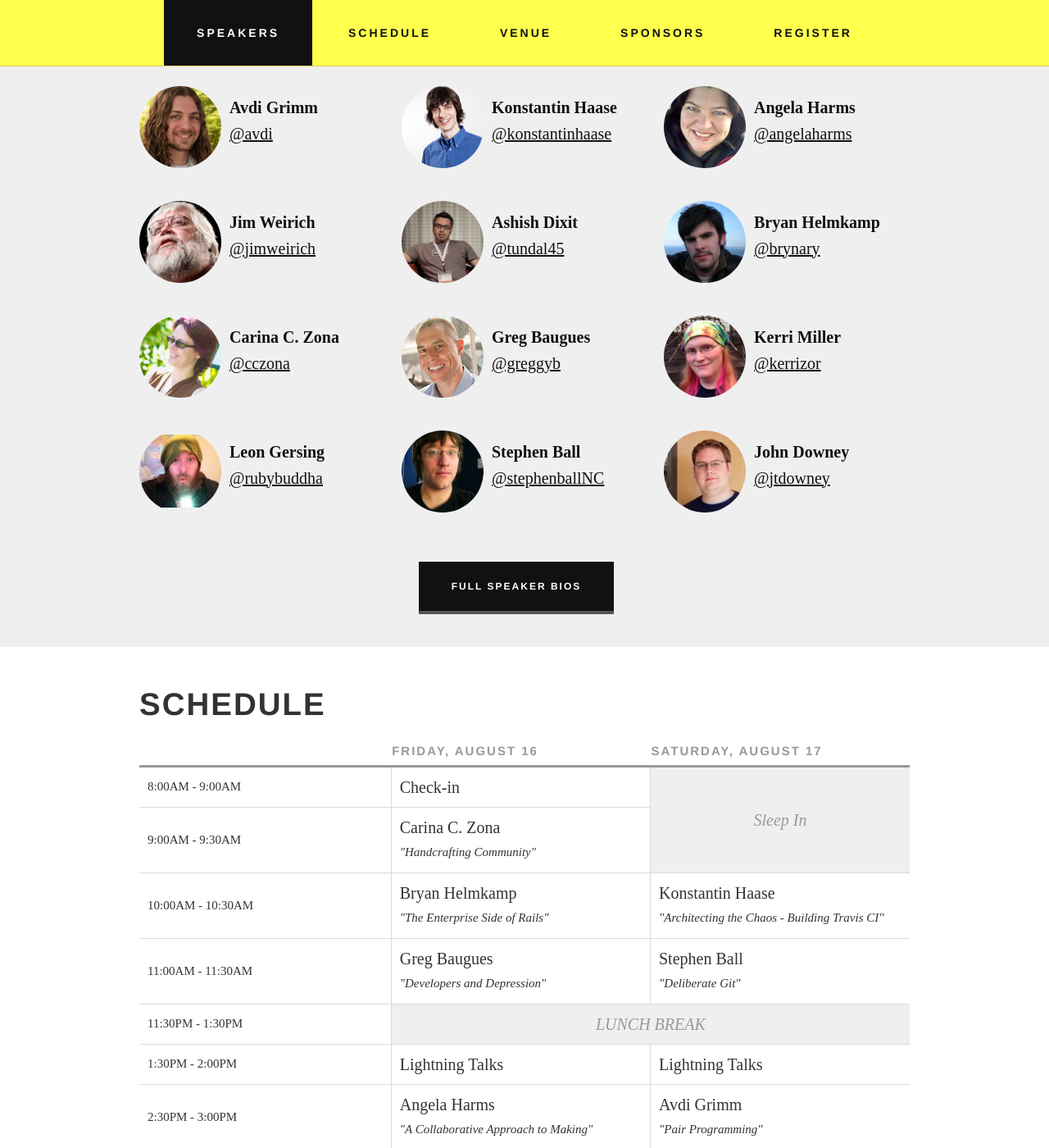
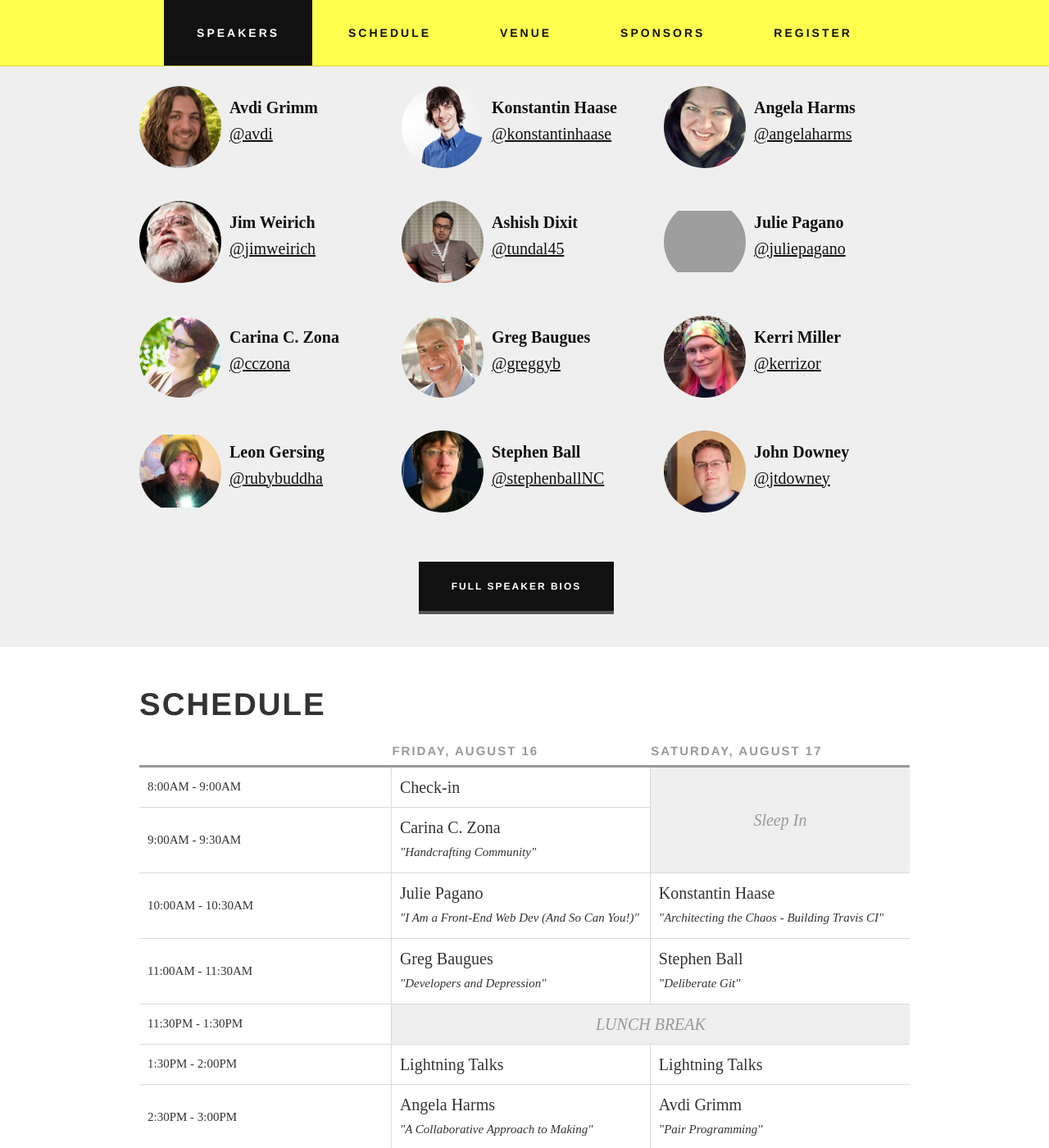
Before and after one commit to colindean/steelcityruby.github.com, a Jekyll site: the page built from index.html, in a window 1280 px wide and 1400 px high, scrolled down 946 px. Shown: the whole window at 82% size. Built offline with Jekyll 4.4.1, drawn with Linux system fonts in a browser that asks for light colours; nearby versions of some CDN libraries; some web fonts are replaced; Markdown is read by kramdown in place of the engine named in the settings; comment, search, counter and statistics services are not loaded; grey boxes are pictures that could not be loaded.

Commit message:
Replaces brynary's talk with Julie's talk

```diff
--- a/index.html
+++ b/index.html
@@ -86,9 +86,9 @@ title: Steel City Ruby Conference 2013
           </div>
 
           <div class="span4 speaker">
-            <div class="speaker-avatar" style="background-size: 100px; background-image: url('img/speakers/bryanhelmkamp.jpg');">&nbsp;</div>
-            <div class="speaker-name">Bryan Helmkamp</div>
-            <a class="speaker-handle" href="http://twitter.com/brynary">@brynary</a>
+            <div class="speaker-avatar" style="background-size: 100px; background-image: url('img/speakers/juliepagano.jpg');">&nbsp;</div>
+            <div class="speaker-name">Julie Pagano</div>
+            <a class="speaker-handle" href="http://twitter.com/juliepagano">@juliepagano</a>
           </div>
         </div>
         <div class="row">
@@ -172,9 +172,9 @@ title: Steel City Ruby Conference 2013
                 <tr>
                   <td class="time">10:00AM - 10:30AM</td>
                   <td class="event">
-                    Bryan Helmkamp
+                    Julie Pagano
                     <br/>
-                    <span class="talk">"The Enterprise Side of Rails"</span>
+                    <span class="talk">"I Am a Front-End Web Dev (And So Can You!)"</span>
                   </td>
                   <td class="event">
                     Konstantin Haase
```
